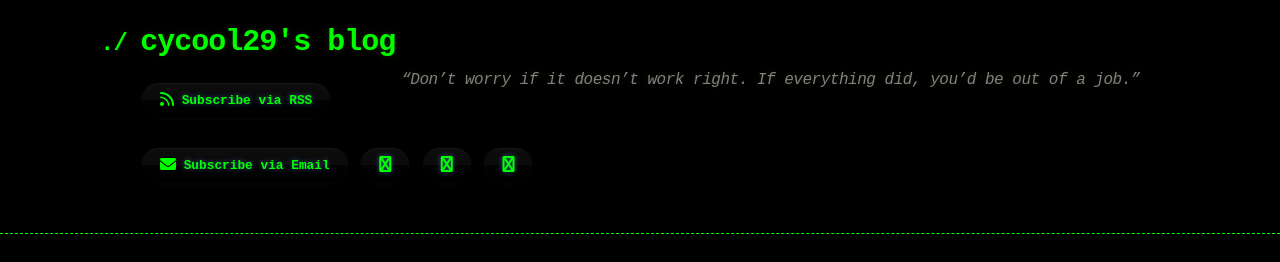
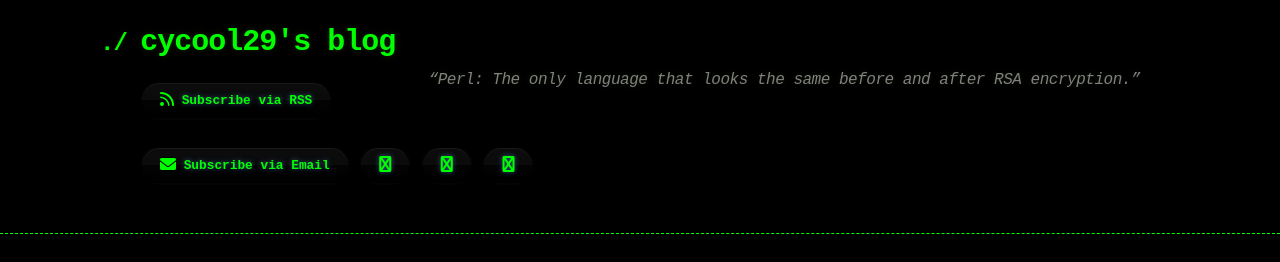
Before and after one commit to cycool29/cycool29.github.io, a Jekyll site: the page built from index.md, in a window 1280 px wide and 900 px high. Shown: the top 262 px of the window. Built offline with Jekyll 4.4.1, drawn with Linux system fonts in a browser that asks for light colours; a style sheet for code colours, icons or effects is not loaded.

Commit message:
Update quotes

```diff
--- a/_config.yml
+++ b/_config.yml
@@ -1,5 +1,5 @@
 title: cycool29's blog
-description: "“Don’t worry if it doesn’t work right. If everything did, you’d be out of a job.” "
+description: "“Perl: The only language that looks the same before and after RSA encryption.” "
 bio: A high school student. Intermediate in Python, Git, Bash. Learning JavaScript. He/Him. "
 author: cycool29
 url: https://cycool29.github.io
```
